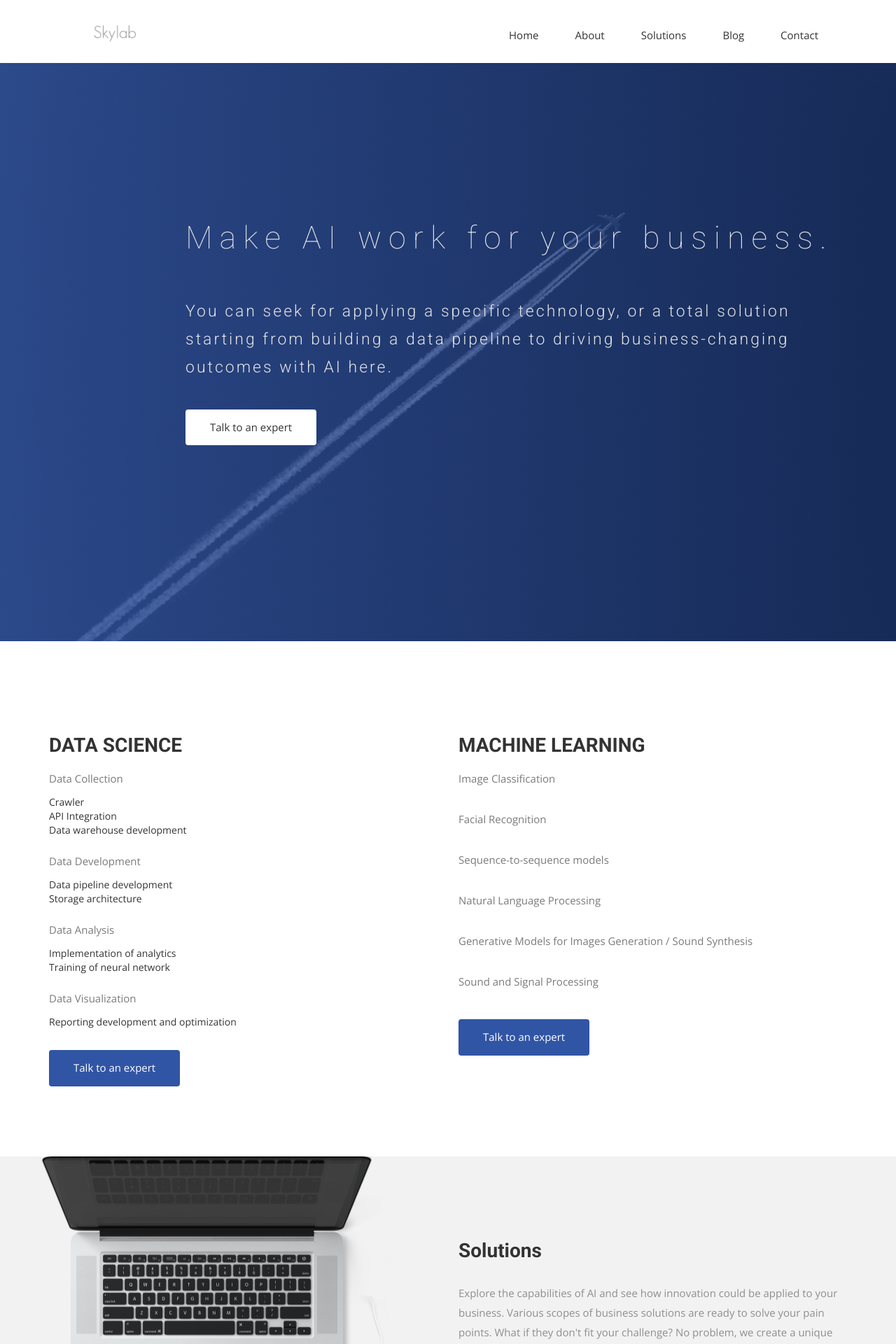
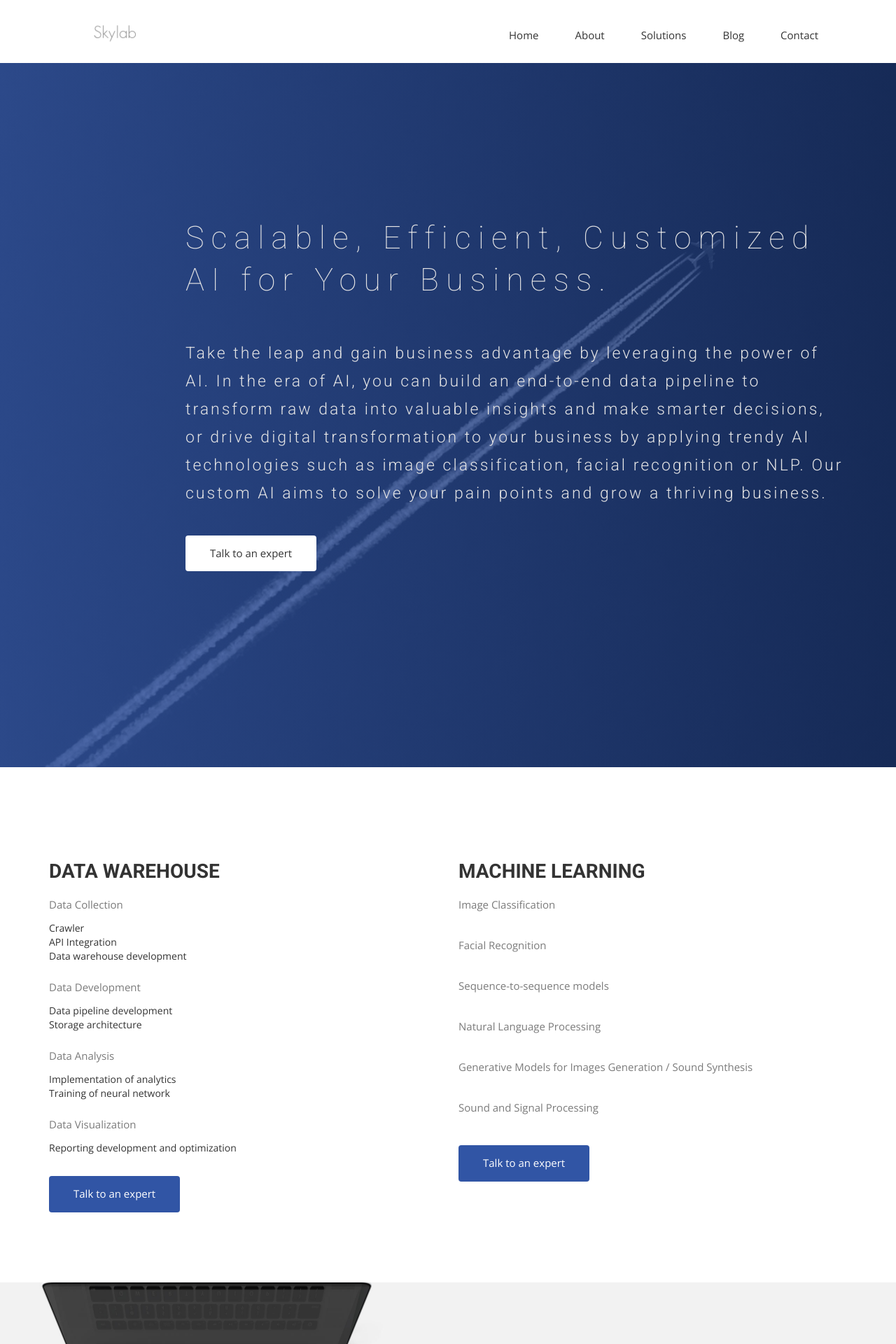
Before and after one commit to oursky/skylab, a Jekyll site: the page built from index.html, in a window 1280 px wide. Shown: the top 1920 px of the page at 70% size. Built offline with Jekyll 4.4.1, drawn with Linux system fonts in a browser that asks for light colours; nearby versions of some CDN libraries; some web fonts are replaced; some of the changed text lies outside the part shown.

Commit message:
Revision according to first round feedback

```diff
--- a/_config.yml
+++ b/_config.yml
@@ -18,7 +18,7 @@
 subtitle: "A free HTML5 agency template"
 url: "http://david90.github.io/skylab/" # the base hostname & protocol for your site
 # baseurl: "/the/subpath/of/your/site" # Set this value to "" if you want your site to be root
-baseurl: "/"
+baseurl: ""
 cover: "/assets/cover.png"
 logo: "/assets/logo.png"
 
--- a/css/airspace.css
+++ b/css/airspace.css
@@ -358,6 +358,11 @@
   font-size: 30px;
   display: inline-block;
   border: 0px;
+}
+#testimonial .btn-view-works {
+  background: #3155A5;
+  color: #fff;
+  padding: 10px 20px;
 }
 /*--
 	features Start
--- a/index.html
+++ b/index.html
@@ -10,8 +10,8 @@
     <div class="row">
       <div class="col-md-10 col-md-offset-2">
         <div class="block">
-          <h1 class="animated fadeInUp">Make AI work for your business.</h1>
-          <p class="animated fadeInUp">You can seek for applying a specific technology, or a total solution starting from building a data pipeline to driving business-changing outcomes with AI here.</p>
+          <h1 class="animated fadeInUp">Scalable, Efficient, Customized AI for Your Business.</h1>
+          <p class="animated fadeInUp">Take the leap and gain business advantage by leveraging the power of AI. In the era of AI, you can build an end-to-end data pipeline to transform raw data into valuable insights and make smarter decisions, or drive digital transformation to your business by applying trendy AI technologies such as image classification, facial recognition or NLP. Our custom AI aims to solve your pain points and grow a thriving business.</p>
           <a href="#" class="btn btn-call-to-action">Talk to an expert</a>
         </div>
       </div>
@@ -25,7 +25,7 @@
       <div class="col-md-6 col-sm-12 text-sm-center">
         <div class="block">
           <div class="section-title">
-            <h2>Data Science </h2>
+            <h2>Data Warehouse</h2>
           </div>
           <p>Data Collection</p>
           <ul>
@@ -96,7 +96,7 @@
 </section>
 
 <!-- Service Start -->
-<section id="service">
+<!-- <section id="service">
   <div class="container">
     <div class="row">
            <div class="section-title">
@@ -126,7 +126,7 @@
           <p>Lorem ipsum dolor sit amet, consectetur adipisicing elit, sed do eiusmod tempor incididunt ut </p>
         </div>
       </div>
-      <!-- <div class="col-sm-6 col-md-3">
+      <div class="col-sm-6 col-md-3">
         <div class="service-item">
           <i class="ion-bug"></i>
           <h4>Start Up</h4>
@@ -160,10 +160,33 @@
           <h4>Brand Identity</h4>
           <p>Lorem ipsum dolor sit amet, consectetur adipisicing elit, sed do eiusmod tempor incididunt ut </p>
         </div>
-      </div> -->
       </div>
     </div>
+  </div>
+</section>-->
+
+
+<section id="testimonial">
+  <div class="container">
+    <div class="row">
+      <div class="section-title text-center">
+        <h2>Latest Technology</h2>
+        <p>Trusted by Startups and Enterprises. Developed reliable machine learning solutions.</p>
+
+
+        <img width="150" height="150" style="margin:10px; background:#eee">
+        <img width="150" height="150" style="margin:10px; background:#eee">
+        <img width="150" height="150" style="margin:10px; background:#eee">
+        <img width="150" height="150" style="margin:10px; background:#eee">
+        <img width="150" height="150" style="margin:10px; background:#eee">
+
+      </div>
+    </div>
+
+  </div>
 </section>
+
+
 <!-- Call to action Start -->
 <section id="call-to-action">
   <div class="container">
@@ -172,7 +195,33 @@
         <div class="block">
           <h2>Why Skylab is different</h2>
           <p>Read more about what we do and our philosophy of design. Judge for yourself The work and results we’ve achieved for other clients, and meet our highly experienced Team who just love to design.</p>
-          <a class="btn btn-default btn-call-to-action" href="#" >Tell Us Your Story</a>
+
+          <p>
+        <img width="150" height="150" style="margin:10px; background:#eee">
+        <img width="150" height="150" style="margin:10px; background:#eee">
+        <img width="150" height="150" style="margin:10px; background:#eee">
+        </p>
+
+
+        <p>
+          [Experienced]    [Total Solution]     [Custom-made]
+        </p>
+
+          <p>
+          We are not just another division for AI technology. <br>
+          We create values to your business.<br>
+          We create partnership with YOU.<br>
+          </p>
+
+          <p>
+          Skylab division is fully supported by Oursky (https://oursky.com/), the award-winning Hong Kong-based software company. We have accumulated 10+ years experience of working with enterprises and startups all over the world, bringing fruitful outcomes to their business.
+          </p>
+
+          <p>
+          Here you can find a complete suite of end-to-end solutions for your business. We offer a matrix of business logic and edgy technology to help you evolve and gain business advantage over your competitors. At the same time, our startup attitude enforces an agile, strategy-driven approach to work with you. Our AI specialists don't just focus on technology. Our ultimate goal is to provide the best-customized solutions to achieve your business objectives. Our robust engineering background also shows the root and heritage of craftsmanship. Through partnering with us, you will see how we are committed to absolute quality and reliable deliverables.
+          </p>
+
+          <a class="btn btn-default btn-call-to-action" href="#">About Oursky</a>
         </div>
       </div>
     </div>
@@ -186,13 +235,19 @@
         <h2>Trusted Partners</h2>
         <p>Trusted by Startups and Enterprises. Developed reliable machine learning solutions.</p>
 
-
+        <p>
           <img width="150" height="150" style="margin:10px; background:#eee">
           <img width="150" height="150" style="margin:10px; background:#eee">
           <img width="150" height="150" style="margin:10px; background:#eee">
           <img width="150" height="150" style="margin:10px; background:#eee">
           <img width="150" height="150" style="margin:10px; background:#eee">
+        </p>
 
+      </div>
+    </div>
+    <div class="row">
+      <div class="text-center">
+        <a href="#" class="btn btn-view-works">Schedule a Demo</a>
       </div>
     </div>
 <!--     <div class="row">
```
Also changed, not shown: favicon.ico. Lines whose indentation alone changed are shown as unchanged.
